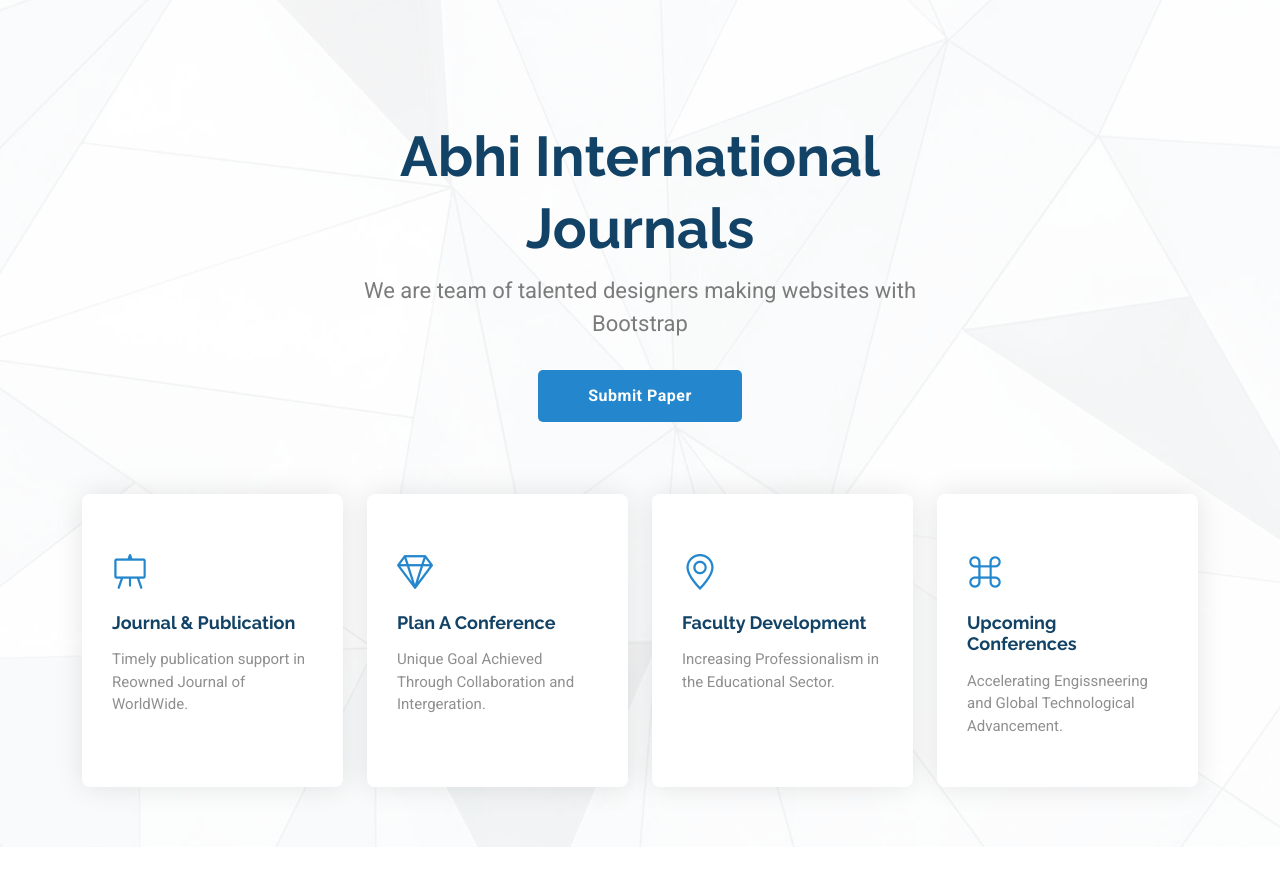
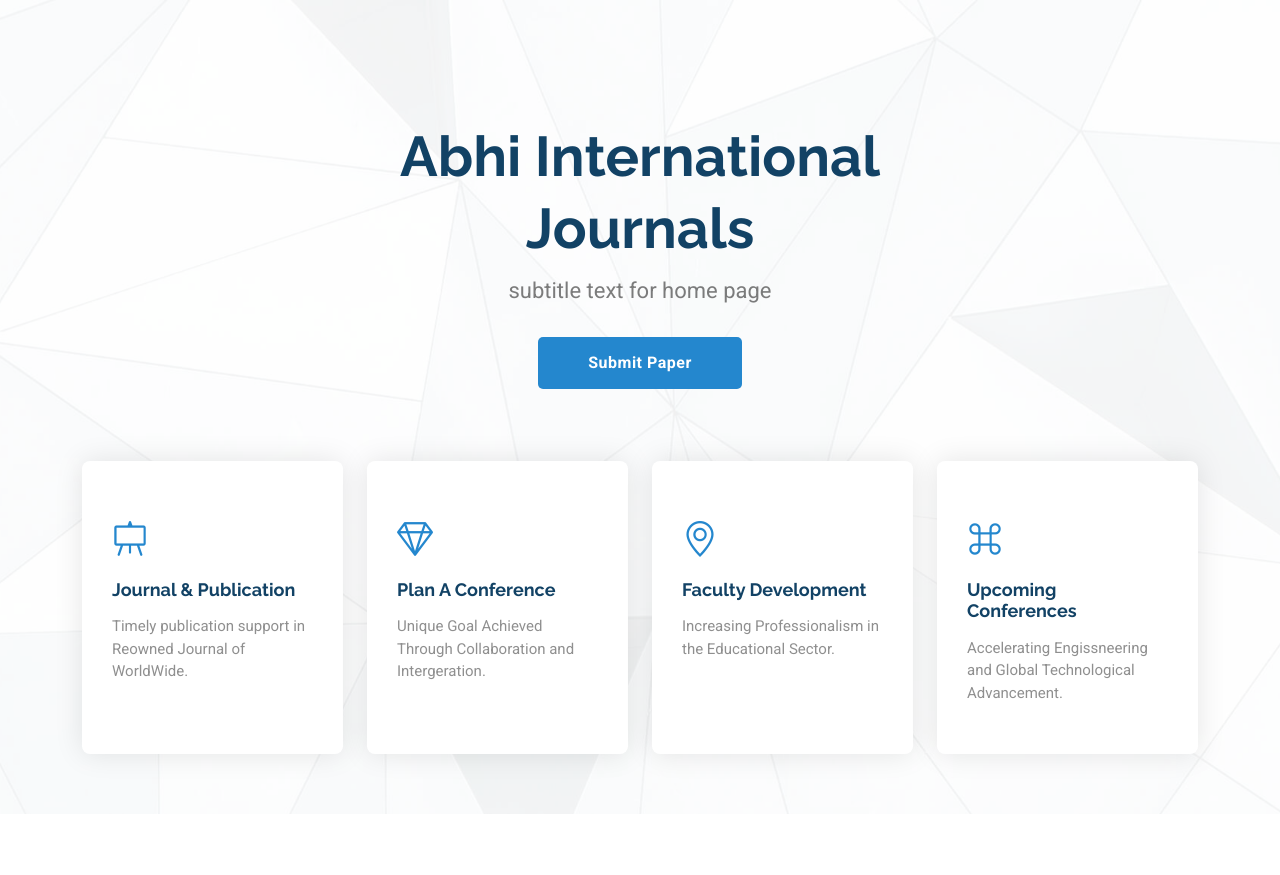
Before and after one commit to godstark82/abhi-journals, a Flask app: page / in a window 1280 px wide. Shown: the part 101-976 px from the top of the page. Run offline with Flask 2, Linux system fonts and the light colour scheme; data that the repository does not hold is empty; parts of the project's set-up code (start-up, migrations or seed data) failed here and were passed over; some libraries are stand-ins or nearby versions.

Commit message:
landing page added #2

```diff
--- a/templates/home/index.html
+++ b/templates/home/index.html
@@ -74,7 +74,7 @@
         <div class="row justify-content-center" data-aos="zoom-out">
           <div class="col-xl-7 col-lg-9 text-center">
             <h1>Abhi International Journals</h1>
-            <p>We are team of talented designers making websites with Bootstrap</p>
+            <p>subtitle text for home page</p>
           </div>
         </div>
         <div class="text-center" data-aos="zoom-out" data-aos-delay="100">
```
